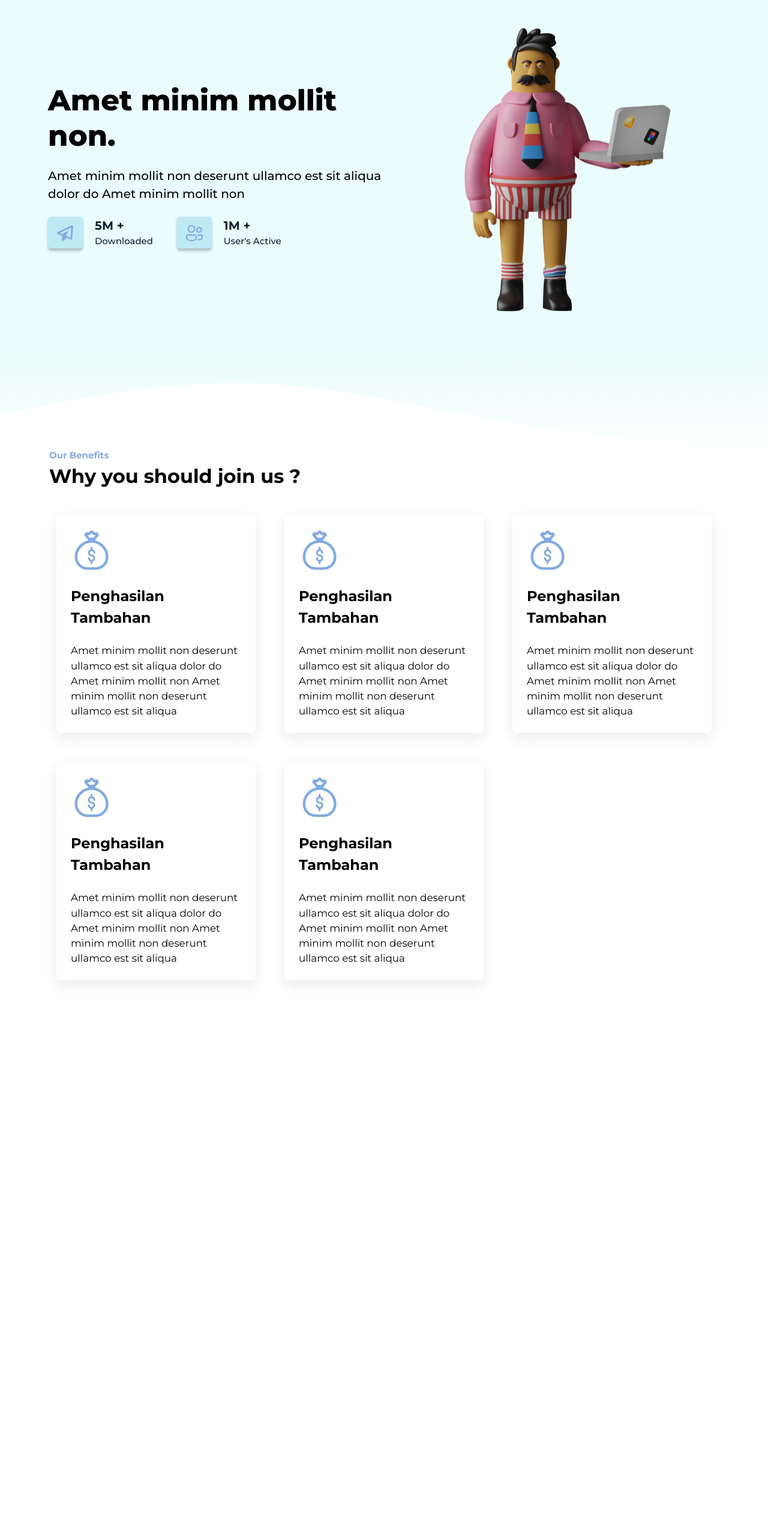
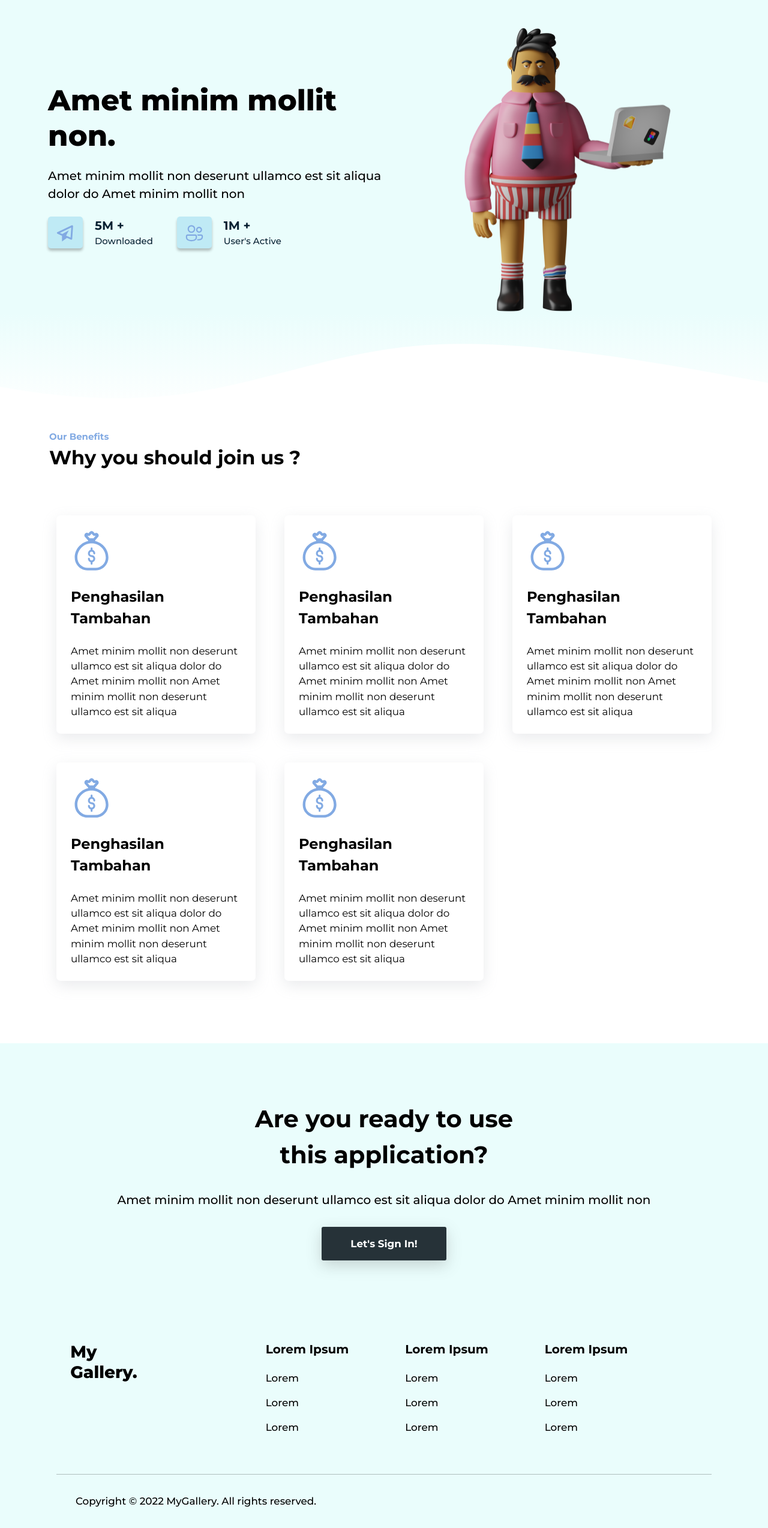
Before and after one commit to daverussell13/fe-mygallery, a Next.js app: page / in a window 1280 px wide. Shown: the part 75-2622 px from the top of the page at 60% size. Before the commit the page ends 1733 px from the top, so only its background shows below. Built offline with nearby package versions, Linux system fonts and the light colour scheme.

Commit message:
Dah kelar tinggal responsive

```diff
--- a/components/Home/BenefitSection.jsx
+++ b/components/Home/BenefitSection.jsx
@@ -5,7 +5,7 @@ export default function BenefitSection() {
   return (
     <section>
       <div className="container">
-        <div className="row mb-3">
+        <div className="row mb-5">
           <div className={`col d-flex flex-column ${styles.heading}`}>
             <div className={styles.heading_title}>Our Benefits</div>
             <div className={styles.heading_subtitle}>
--- /dev/null
+++ b/components/Home/Footer.jsx
@@ -0,0 +1,74 @@
+import styles from "./Styles/Footer.module.css";
+
+export default function Footer() {
+  return (
+    <footer
+      className="text-center text-lg-start"
+      style={{ backgroundColor: "#EAFDFC", color: "#000" }}
+    >
+      <div className="container p-4 pb-0">
+        <section className>
+          <div className="row mb-5">
+            <div className="col-md-3 col-lg-3 col-xl-3 mx-auto mt-3">
+              <h6 className={`mb-4 ${styles.logo}`}>
+                My
+                <br />
+                Gallery.
+              </h6>
+            </div>
+            <hr className="w-100 clearfix d-md-none" />
+            <div className="col-md-2 col-lg-2 col-xl-2 mx-auto mt-3">
+              <h6 className={`mb-4 ${styles.col_header}`}>Lorem Ipsum</h6>
+              <p>
+                <a className={styles.col_text}>Lorem</a>
+              </p>
+              <p>
+                <a className={styles.col_text}>Lorem</a>
+              </p>
+              <p>
+                <a className={styles.col_text}>Lorem</a>
+              </p>
+            </div>
+            <hr className="w-100 clearfix d-md-none" />
+            <div className="col-md-3 col-lg-2 col-xl-2 mx-auto mt-3">
+              <h6 className={`mb-4 ${styles.col_header}`}>Lorem Ipsum</h6>
+              <p>
+                <a className={styles.col_text}>Lorem</a>
+              </p>
+              <p>
+                <a className={styles.col_text}>Lorem</a>
+              </p>
+              <p>
+                <a className={styles.col_text}>Lorem</a>
+              </p>
+            </div>
+            <hr className="w-100 clearfix d-md-none" />
+            <div className="col-md-4 col-lg-3 col-xl-3 mx-auto mt-3">
+              <h6 className={`mb-4 ${styles.col_header}`}>Lorem Ipsum</h6>
+              <p>
+                <a className={styles.col_text}>Lorem</a>
+              </p>
+              <p>
+                <a className={styles.col_text}>Lorem</a>
+              </p>
+              <p>
+                <a className={styles.col_text}>Lorem</a>
+              </p>
+            </div>
+          </div>
+        </section>
+        <hr className="my-3" />
+        <section className="p-3 pt-0">
+          <div className="row d-flex align-items-center">
+            <div className="col-md-7 col-lg-8 text-center text-md-start">
+              <div className={`p-3 ${styles.copyright}`}>
+                Copyright © 2022 MyGallery. All rights reserved.
+              </div>
+            </div>
+            <div className="col-md-5 col-lg-4 ml-lg-0 text-center text-md-end"></div>
+          </div>
+        </section>
+      </div>
+    </footer>
+  );
+}
--- a/components/Home/HeroSection.jsx
+++ b/components/Home/HeroSection.jsx
@@ -83,29 +83,27 @@ export default function HeroSection() {
         </div>
       </section>
       <svg
-        viewBox="0 0 1512 268"
-        fill="none"
+        id="wave"
+        style={{
+          transform: "rotate(180deg)",
+          transition: "0.3s",
+          maxHeight: "300px",
+        }}
+        viewBox="0 0 1440 220"
+        version="1.1"
         xmlns="http://www.w3.org/2000/svg"
       >
-        <path
-          fillRule="evenodd"
-          clipRule="evenodd"
-          d="M-3 201L81.5875 184.25C164.913 167.5 334.088 134 502 139.583C669.913 145.167 839.088 189.833 1007 217.75C1174.91 245.667 1344.09 256.833 1427.41 262.417L1512 268V0H1427.41C1344.09 0 1174.91 0 1007 0C839.088 0 669.913 0 502 0C334.088 0 164.913 0 81.5875 0H-3V201Z"
-          fill="url(#paint0_linear_7_1946)"
-        />
         <defs>
-          <linearGradient
-            id="paint0_linear_7_1946"
-            x1={754}
-            y1="62.4398"
-            x2={754}
-            y2="300.974"
-            gradientUnits="userSpaceOnUse"
-          >
-            <stop stopColor="#EAFDFC" />
-            <stop offset={1} stopColor="#EAFDFC" stopOpacity={0} />
+          <linearGradient id="sw-gradient-0" x1={0} x2={0} y1={1} y2={0}>
+            <stop stopColor="rgba(234, 253, 252, 1)" offset="0%" />
+            <stop stopColor="rgba(234, 253, 252, 0)" offset="100%" />
           </linearGradient>
         </defs>
+        <path
+          style={{ transform: "translate(0, 0px)", opacity: 1 }}
+          fill="url(#sw-gradient-0)"
+          d="M0,88L60,99C120,110,240,132,360,146.7C480,161,600,169,720,150.3C840,132,960,88,1080,69.7C1200,51,1320,59,1440,80.7C1560,103,1680,139,1800,128.3C1920,117,2040,59,2160,58.7C2280,59,2400,117,2520,150.3C2640,183,2760,191,2880,194.3C3000,198,3120,198,3240,168.7C3360,139,3480,81,3600,58.7C3720,37,3840,51,3960,55C4080,59,4200,51,4320,51.3C4440,51,4560,59,4680,51.3C4800,44,4920,22,5040,33C5160,44,5280,88,5400,113.7C5520,139,5640,147,5760,139.3C5880,132,6000,110,6120,102.7C6240,95,6360,103,6480,106.3C6600,110,6720,110,6840,117.3C6960,125,7080,139,7200,121C7320,103,7440,51,7560,44C7680,37,7800,73,7920,106.3C8040,139,8160,169,8280,168.7C8400,169,8520,139,8580,124.7L8640,110L8640,220L8580,220C8520,220,8400,220,8280,220C8160,220,8040,220,7920,220C7800,220,7680,220,7560,220C7440,220,7320,220,7200,220C7080,220,6960,220,6840,220C6720,220,6600,220,6480,220C6360,220,6240,220,6120,220C6000,220,5880,220,5760,220C5640,220,5520,220,5400,220C5280,220,5160,220,5040,220C4920,220,4800,220,4680,220C4560,220,4440,220,4320,220C4200,220,4080,220,3960,220C3840,220,3720,220,3600,220C3480,220,3360,220,3240,220C3120,220,3000,220,2880,220C2760,220,2640,220,2520,220C2400,220,2280,220,2160,220C2040,220,1920,220,1800,220C1680,220,1560,220,1440,220C1320,220,1200,220,1080,220C960,220,840,220,720,220C600,220,480,220,360,220C240,220,120,220,60,220L0,220Z"
+        />
       </svg>
     </>
   );
--- /dev/null
+++ b/components/Home/SignInSection.jsx
@@ -0,0 +1,26 @@
+import styles from "./Styles/SignInSection.module.css";
+import Link from "next/link";
+
+export default function SignInSection() {
+  return (
+    <section className={styles.section}>
+      <div className={`container ${styles.container} p-5`}>
+        <div
+          className="d-flex flex-column justify-content-center align-items-center p-5"
+          style={{ gap: "30px" }}
+        >
+          <div className={styles.title}>
+            Are you ready to use <br /> this application?
+          </div>
+          <div className={styles.description}>
+            Amet minim mollit non deserunt ullamco est sit aliqua dolor do Amet
+            minim mollit non
+          </div>
+          <Link className={styles.button} href="/login">
+            Let&apos;s Sign In!
+          </Link>
+        </div>
+      </div>
+    </section>
+  );
+}
--- /dev/null
+++ b/components/Home/Styles/Footer.module.css
@@ -0,0 +1,23 @@
+.logo {
+  font-weight: 800;
+  font-size: 1.75em;
+  color: #000000;
+}
+
+.col_header {
+  font-weight: 700;
+  font-size: 1.25em;
+  color: #000000;
+}
+
+.col_text {
+  font-weight: 500;
+  font-size: 1.05em;
+  color: #000000;
+}
+
+.copyright {
+  font-weight: 500;
+  font-size: 1.05em;
+  color: #000000;
+}
--- /dev/null
+++ b/components/Home/Styles/SignInSection.module.css
@@ -0,0 +1,36 @@
+.section {
+  margin-top: 5em;
+  background-color: #eafdfc;
+}
+
+.container {
+  display: flex;
+  justify-content: center;
+  align-items: center;
+  min-height: 300px;
+}
+
+.title {
+  font-weight: 600;
+  font-size: 2.5em;
+  color: #000000;
+  text-align: center;
+}
+
+.description {
+  font-weight: 500;
+  font-size: 20px;
+  line-height: 150%;
+  color: #000000;
+}
+
+.button {
+  padding: 16px 48px;
+  background: #263238;
+  box-shadow: 0px 8px 24px rgba(86, 86, 86, 0.25);
+  border-radius: 3px;
+  font-weight: 700;
+  font-size: 1.05em;
+  line-height: 24px;
+  color: #ffffff;
+}
--- a/pages/index.jsx
+++ b/pages/index.jsx
@@ -1,6 +1,8 @@
 import Header from "../components/Layouts/Header";
 import HeroSection from "../components/Home/HeroSection";
 import BenefitSection from "../components/Home/BenefitSection";
+import SignInSection from "../components/Home/SignInSection";
+import Footer from "../components/Home/Footer";
 
 export default function Home() {
   return (
@@ -8,6 +10,8 @@ export default function Home() {
       <Header />
       <HeroSection />
       <BenefitSection />
+      <SignInSection />
+      <Footer />
     </>
   );
 }
```
